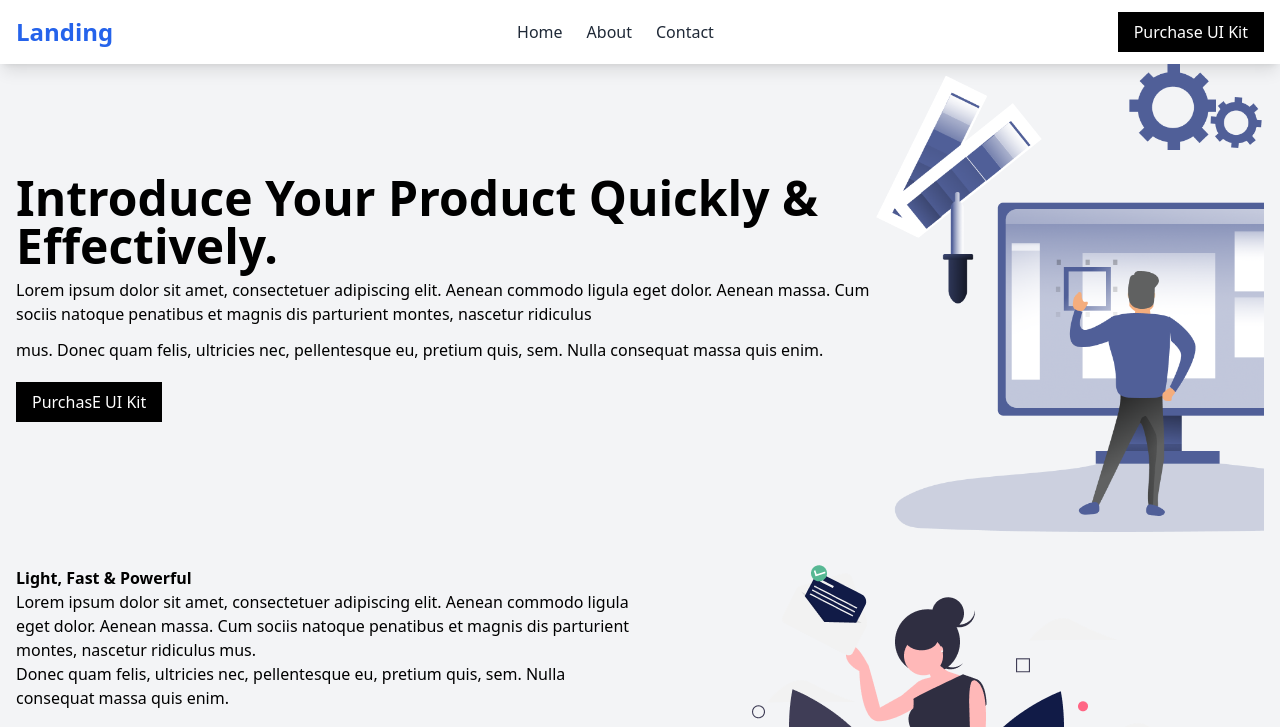
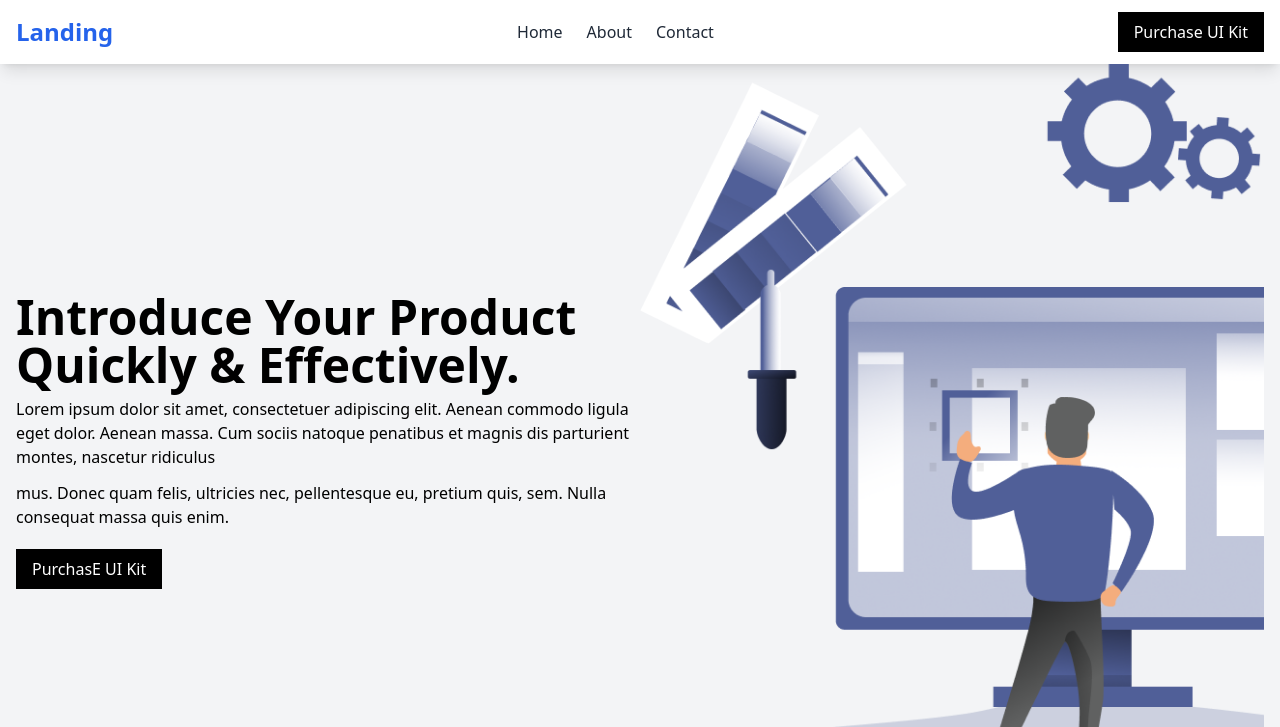
Before and after one commit to jasmina001/Landing-Page, a website: page public/index.html in a window 1280 px wide. Shown: the top 727 px of the page. Drawn offline with nearby package versions, Linux system fonts and the light colour scheme.

Commit message:
changes html

```diff
--- a/public/index.html
+++ b/public/index.html
@@ -53,28 +53,26 @@
 
 
     </nav>
-
-    <section class="max-w-7xl mx-auto px-4 flex justify-center items-center">
-        <div>
+    <section class="max-w-7xl mx-auto px-4 flex flex-col sm:flex-row justify-center items-center">
+        <div class="sm:w-1/2 text-center sm:text-left">
             <b class="text-5xl">
                 Introduce Your Product Quickly & Effectively.
             </b>
-            <p class=" mt-2">
-                Lorem ipsum dolor sit amet, consectetuer adipiscing elit. Aenean commodo ligula eget dolor. Aenean
-                massa. Cum sociis natoque penatibus et magnis dis parturient montes, nascetur ridiculus
+            <p class="mt-2">
+                Lorem ipsum dolor sit amet, consectetuer adipiscing elit. Aenean commodo ligula eget dolor. Aenean massa. Cum sociis natoque penatibus et magnis dis parturient montes, nascetur ridiculus
             </p>
-            <p class=" mt-3">
-                mus. Donec quam felis, ultricies nec, pellentesque eu, pretium quis, sem. Nulla consequat massa quis
-                enim.
+            <p class="mt-3">
+                mus. Donec quam felis, ultricies nec, pellentesque eu, pretium quis, sem. Nulla consequat massa quis enim.
             </p>
             <button class="bg-black px-4 py-2 text-white mt-5 hover:bg-blue-500 hover:text-white">
                 PurchasE UI Kit
             </button>
         </div>
-        <div>
+        <div class="sm:w-1/2 flex justify-center mt-6 sm:mt-0">
             <img src="/assets/Group.png" alt="person">
         </div>
     </section>
+
 
     <section class="max-w-7xl mx-auto px-4 flex flex-col sm:flex-row justify-center items-center mt-8">
         <div class="sm:w-1/2 text-center sm:text-left">
```
